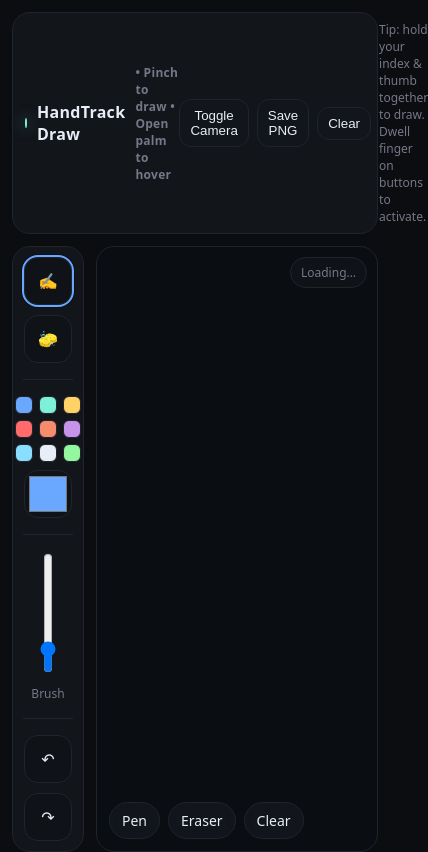
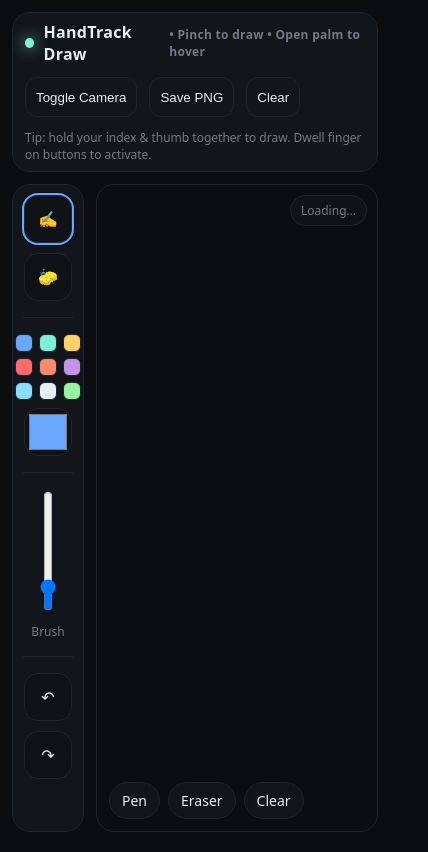
Before and after one commit to je-tu-il/HandTracking, a plain HTML site: page index.html in a window 390 px wide. Shown: the whole page, 428 px wide, since content can reach past the window. Drawn offline with Linux system fonts and the light colour scheme; a script that the page names is missing.

Commit message:
chore(sync): auto-sync workspace update [2026-11-24 15:49]

```diff
--- a/index.html
+++ b/index.html
@@ -47,7 +47,17 @@
 
     .hint{font-size:12px; color:var(--muted)}
     .kbd{font-family: ui-monospace, SFMono-Regular, Menlo, Consolas, "Liberation Mono", monospace; background:#0f1318;border:1px solid var(--border); padding:2px 6px; border-radius:6px}
-  </style>
+
+header, header .actions { gap: .75rem; flex-wrap: wrap; }
+.stage { min-width: 0; }
+.toolbar .tool, header .btn { min-height: 40px; }
+:where(button, input, select):focus-visible { outline: 2px solid #8edafa; outline-offset: 2px; }
+@media (max-width: 680px) {
+  .toolbar { min-width: 0; }
+  .floating-ui { flex-wrap: wrap; max-width: calc(100% - 1rem); }
+  .hint { max-width: 100%; overflow-wrap: anywhere; }
+}
+</style>
 
   <!-- MediaPipe Hands (legacy) CDN -->
   <script src="https://cdn.jsdelivr.net/npm/@mediapipe/hands/hands.js"></script>
```
